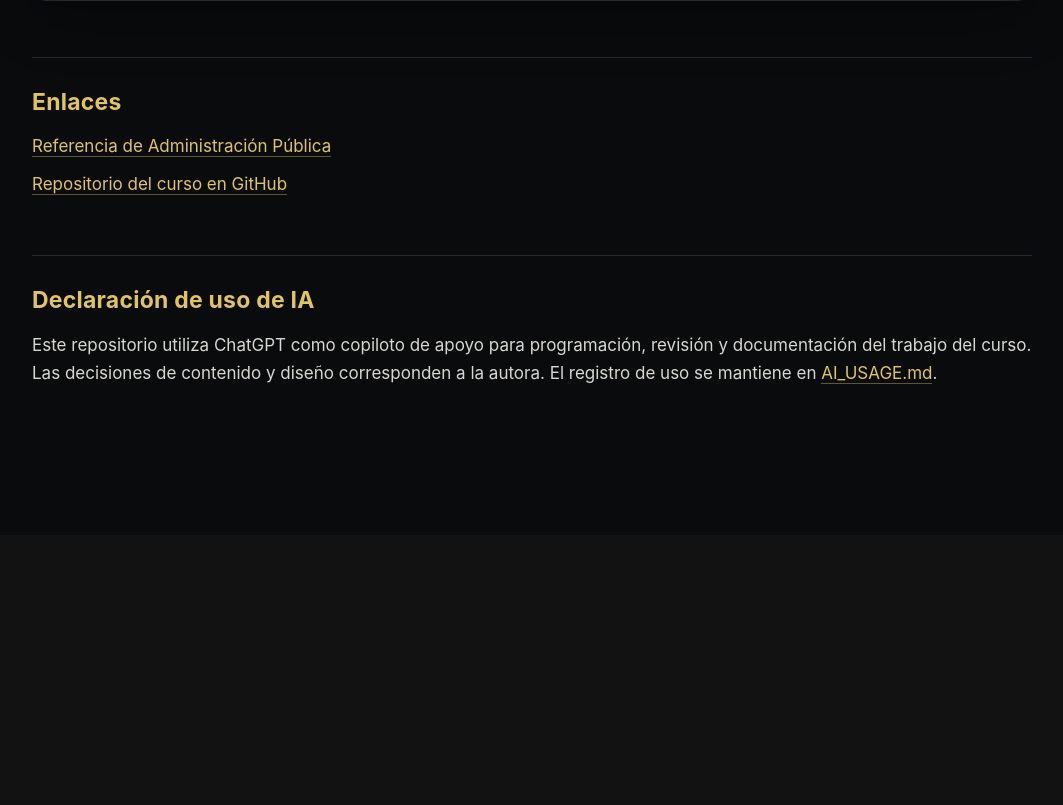
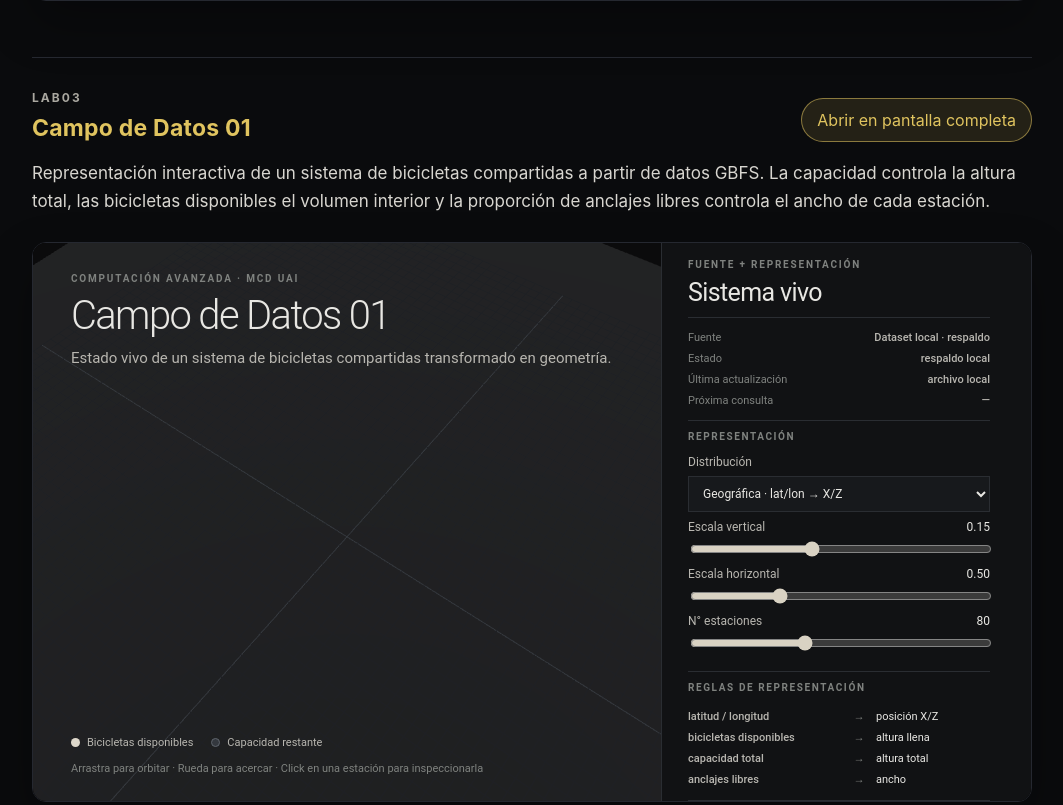
Before and after one commit to vale5886/Computaci-n_avanzada, a plain HTML site: page index.html in a window 1280 px wide. Shown: the part 3117-3922 px from the top of the page, without its empty margins (108-1171 px from the left). Before the commit the page ends 3652 px from the top, so only its background shows below. Drawn offline with nearby package versions, Linux system fonts and the light colour scheme; no server answers.

Commit message:
Agregar LAB03 a la portada pública

```diff
--- a/index.html
+++ b/index.html
@@ -75,6 +75,20 @@
       </div>
     </section>
 
+    <section class="block lab-section">
+      <div class="section-heading">
+        <div>
+          <p class="section-kicker">LAB03</p>
+          <h2>Campo de Datos 01</h2>
+        </div>
+        <a class="button" href="lab-03/">Abrir en pantalla completa</a>
+      </div>
+      <p>Representación interactiva de un sistema de bicicletas compartidas a partir de datos GBFS. La capacidad controla la altura total, las bicicletas disponibles el volumen interior y la proporción de anclajes libres controla el ancho de cada estación.</p>
+      <div class="lab-embed">
+        <iframe src="lab-03/" title="LAB03 — Campo de Datos 01" loading="lazy"></iframe>
+      </div>
+    </section>
+
     <section class="block">
       <h2>Enlaces</h2>
       <ul class="links">
```
